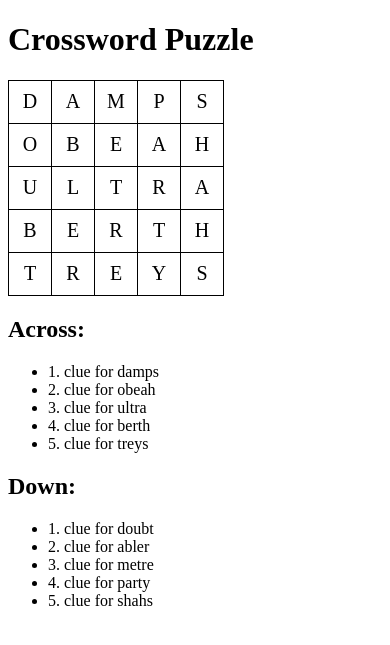
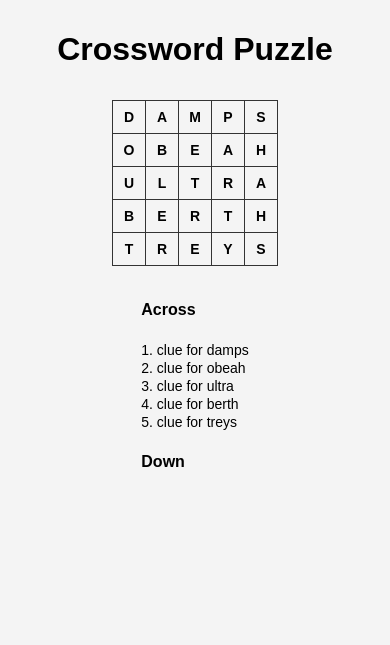
Before and after one commit to mobrienn/crossword-generator, a Flask app: page / in a window 390 px wide. Shown: the top 645 px of the page. Run offline with Flask 3, Linux system fonts and the light colour scheme.

Commit message:
edite html for phone use

```diff
--- a/crossword_app/templates/crossword.html
+++ b/crossword_app/templates/crossword.html
@@ -1,39 +1,102 @@
 <!DOCTYPE html>
-<html>
+<html lang="en">
 <head>
+    <meta charset="UTF-8">
+    <meta name="viewport" content="width=device-width, initial-scale=1.0">
     <title>Crossword Puzzle</title>
     <style>
-        table { border-collapse: collapse; }
-        td { width: 40px; height: 40px; text-align: center; border: 1px solid black; font-size: 20px; }
-        .clues { margin-top: 20px; }
+        body {
+            font-family: Arial, sans-serif;
+            padding: 10px;
+            margin: 0;
+            background-color: #f4f4f4;
+        }
+
+        h1 {
+            text-align: center;
+        }
+
+        .crossword-container {
+            display: flex;
+            flex-direction: column;
+            align-items: center;
+        }
+
+        table {
+            border-collapse: collapse;
+            margin: 10px 0;
+        }
+
+        td {
+            width: 40px;
+            height: 40px;
+            text-align: center;
+            vertical-align: middle;
+            border: 1px solid #333;
+            font-weight: bold;
+            font-size: 18px;
+        }
+
+        @media (max-width: 500px) {
+            td {
+                width: 30px;
+                height: 30px;
+                font-size: 14px;
+            }
+        }
+
+        .clues {
+            display: flex;
+            flex-direction: column;
+            margin-top: 20px;
+            max-width: 90%;
+        }
+
+        .clues h2 {
+            margin: 5px 0;
+            font-size: 18px;
+        }
+
+        .clues ul {
+            list-style: none;
+            padding-left: 0;
+        }
+
+        .clues li {
+            margin: 2px 0;
+            font-size: 16px;
+        }
+
+        @media (max-width: 500px) {
+            .clues h2 {
+                font-size: 16px;
+            }
+            .clues li {
+                font-size: 14px;
+            }
+        }
     </style>
 </head>
 <body>
     <h1>Crossword Puzzle</h1>
+
+    <div class="crossword-container">
         <table>
             {% for row in grid %}
             <tr>
                 {% for cell in row %}
-            <td>{{ cell if cell != "" else "_" }}</td>
+                <td>{{ cell }}</td>
                 {% endfor %}
             </tr>
             {% endfor %}
         </table>
 
         <div class="clues">
-        <h2>Across:</h2>
+            <h2>Across</h2>
             <ul>
                 {% for clue in row_clues %}
                 <li>{{ clue[0] }}. {{ clue[2] }}</li>
                 {% endfor %}
             </ul>
 
-        <h2>Down:</h2>
-        <ul>
-            {% for clue in column_clues %}
-            <li>{{ clue[0] }}. {{ clue[2] }}</li>
-            {% endfor %}
-        </ul>
-    </div>
-</body>
-</html>
+            <h2>Down</h2
```
Lines whose indentation alone changed are shown as unchanged.
